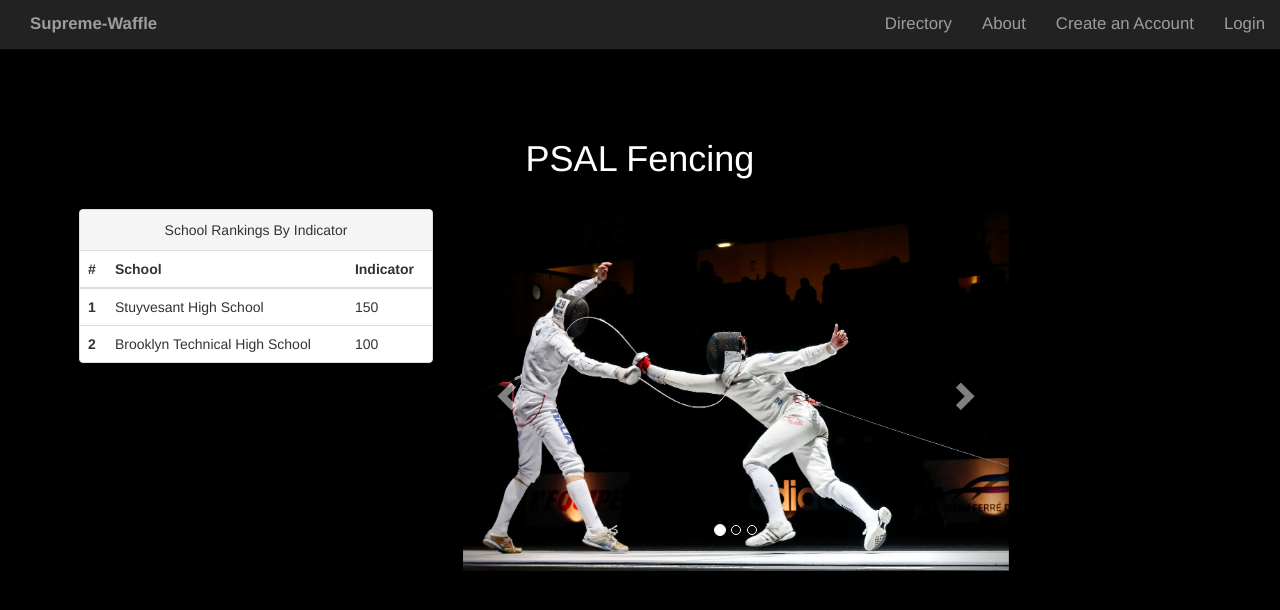
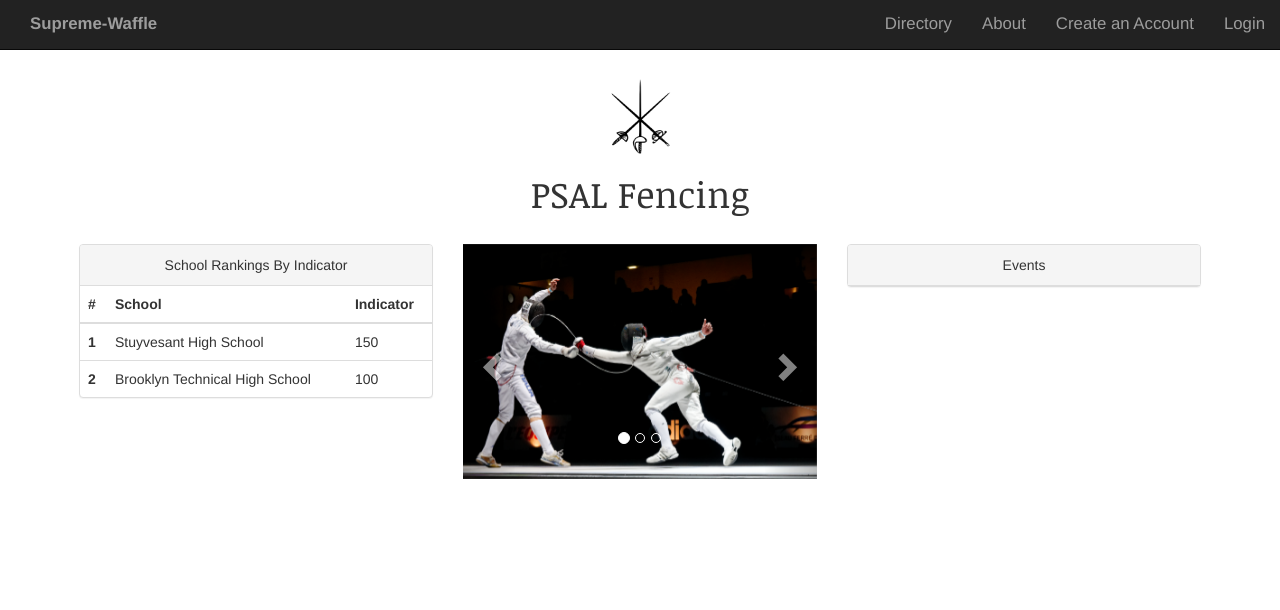
Before and after one commit to serenadipity/supreme-waffle, a Flask app: page / in a window 1280 px wide. Shown: the part 1-611 px from the top of the page. Run offline with Flask 2, Linux system fonts and the light colour scheme; some libraries are stand-ins or nearby versions.

Commit message:
home page?

```diff
--- a/static/style.css
+++ b/static/style.css
@@ -83,3 +83,7 @@ div.header > h1 {
     padding-right: 50px;
     padding-left: 50px;
 }
+
+#font2 {
+    font-family: 'Noticia Text', serif;
+}
--- a/templates/base.html
+++ b/templates/base.html
@@ -14,6 +14,7 @@
     <!-- Bootstrap Core CSS -->
     <link rel="stylesheet" href="//maxcdn.bootstrapcdn.com/bootstrap/3.3.5/css/bootstrap.min.css">
     <link rel="stylesheet" href="//netdna.bootstrapcdn.com/font-awesome/3.2.1/css/font-awesome.css">
+    <link href='https://fonts.googleapis.com/css?family=Noticia+Text' rel='stylesheet' type='text/css'>
     <!-- Custom CSS -->
     <link href="{{ url_for('static', filename='style.css') }}" rel="stylesheet">
     <script src="https://ajax.googleapis.com/ajax/libs/jquery/1.11.3/jquery.min.js"></script>
--- a/templates/home.html
+++ b/templates/home.html
@@ -6,7 +6,7 @@
 
 <style>
   body {
-    background-color: black;
+
   }
   .carousel-inner > .item > img,
   .carousel-inner > .item > a > img {
@@ -17,12 +17,12 @@
 
 <!--<div class="container-fluid" style="max-width: 1200px;">-->
 <div class="container">
-  <br><br>
   <center>
-    <h1  id="font1">PSAL Fencing</h1>
+    <img src="static/images/swords.png" height="75px" width="75px"></img>
+    <h1  id="font2">PSAL Fencing</h1>
     <br>
     <div class="row">
-      <div class="col-lg-4">
+      <div class="col-md-4">
   <div class="panel panel-default">
   <!-- Default panel contents -->
   <div class="panel-heading">School Rankings By Indicator</div>
@@ -51,7 +51,7 @@
   </table>
 </div>
     </div>
-    <div class="col-lg-6">
+    <div class="col-md-4">
 
 
 <div id="myCarousel" class="carousel slide" data-ride="carousel">
@@ -87,6 +87,39 @@
   </div>
 </div>
 
+      <div class="col-md-4">
+  <div class="panel panel-default">
+  <!-- Default panel contents -->
+  <div class="panel-heading">Events</div>
+  <!-- Table -->
+  <!--
+  <table class="table">
+    <thead>
+      <tr>
+        <th>#</th>
+        <th>School</th>
+        <th>Indicator</th>
+      </tr>
+    </thead>
+    <tbody>
+      <tr>
+        <th scope="row">1</th>
+        <td>Stuyvesant High School</td>
+        <td>150</td>
+      </tr>
+      <tr>
+        <th scope="row">2</th>
+        <td>Brooklyn Technical High School</td>
+        <td>100</td>
+      </tr>
+    </tbody>
+
+  </table>
+-->
+</div>
+    </div>
+
+
   </center>
 </div>
 
```
Also changed, not shown: static/images/swords.png (added).
